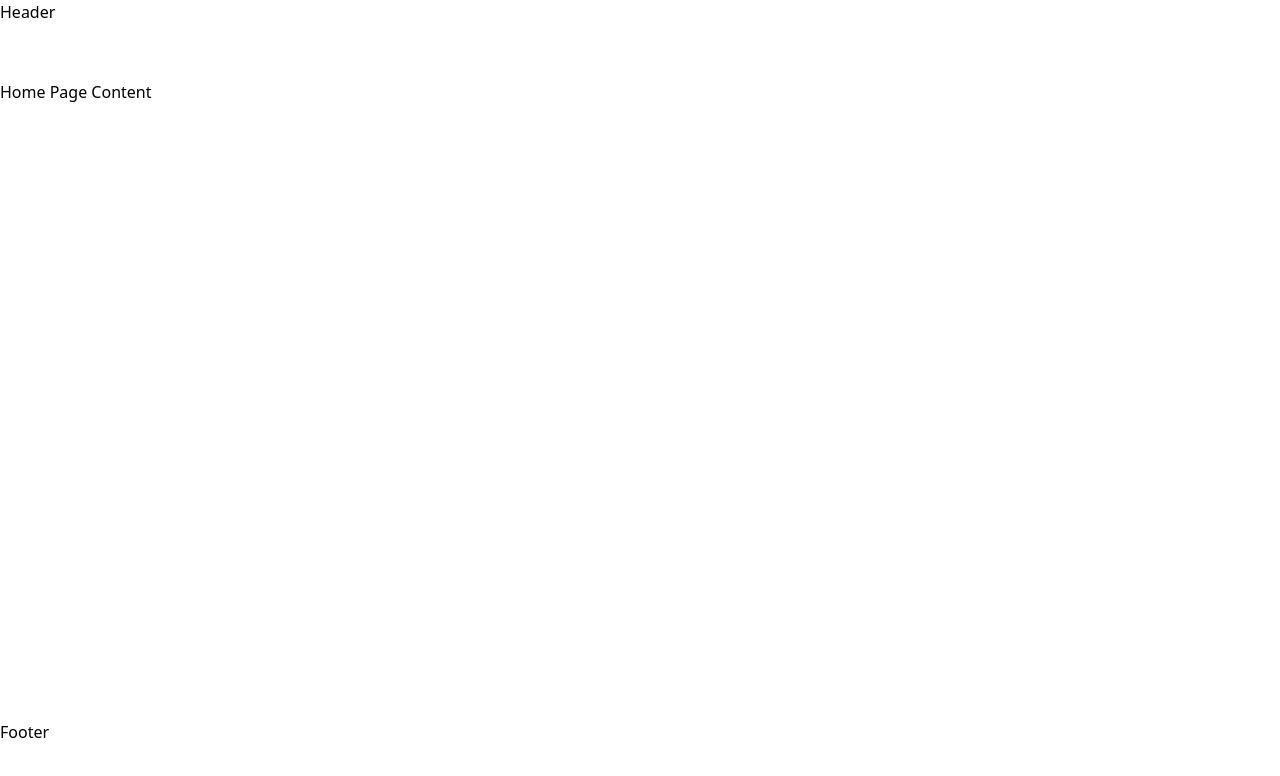
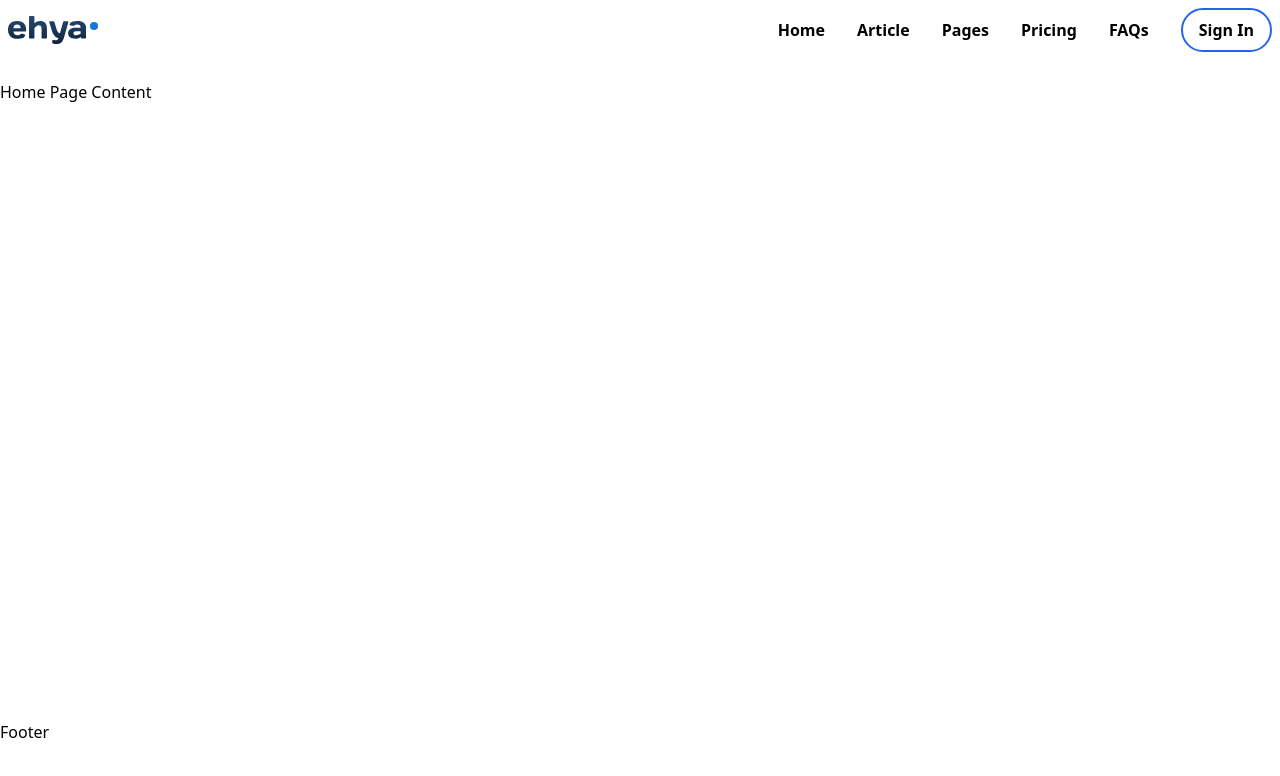
Before and after one commit to imyubraz/mern-blog, a React (Create React App) app: page / in a window 1280 px wide. Shown: the top 776 px of the page. Built offline with nearby package versions, Linux system fonts and the light colour scheme; the HTML template or start-up script is replaced by a standard one.

Commit message:
Header design partially completed...

```diff
--- /dev/null
+++ b/src/constants/assets.js
@@ -0,0 +1,7 @@
+// SVGs
+import Logo from "../assets/Logo.svg"
+
+// Images
+export const svgs = {
+    Logo
+}
--- a/src/sections/header/Header.jsx
+++ b/src/sections/header/Header.jsx
@@ -1,8 +1,39 @@
 import React from 'react'
+
+// assets
+import { svgs } from '../../constants/assets'
 
 const Header = () => {
   return (
-    <div>Header</div>
+    <>
+    <div className="wrapper">
+        <div className="container p-2">
+            <div className="row flex gap-8 items-center">
+                <div className="col w-1/4">
+                    <div className="logo">
+                        <img src={svgs.Logo} alt="" />
+                    </div>
+                </div>
+                <div className="col grow flex justify-end">
+                    <div className="nav-wrapper">
+                        <nav className='main-nav flex gap-8 items-center'>
+                            <ul className='menus flex gap-8 font-semibold'>
+                                <li className='menu'><a href="">Home</a></li>
+                                <li className='menu'><a href="">Article</a></li>
+                                <li className='menu'><a href="">Pages</a></li>
+                                <li className='menu'><a href="">Pricing</a></li>
+                                <li className='menu'><a href="">FAQs</a></li>
+                            </ul>
+                            <div>
+                                <button className='border-2 border-blue-600 px-4 py-2 rounded-full font-semibold hover:bg-blue-600 hover:text-white transition-all duration-200 cursor-pointer'>Sign In</button>
+                            </div>
+                        </nav>
+                    </div>
+                </div>
+            </div>
+        </div>
+    </div>
+    </>
   )
 }
 
```
Also changed, not shown: src/assets/Logo.svg (added).
